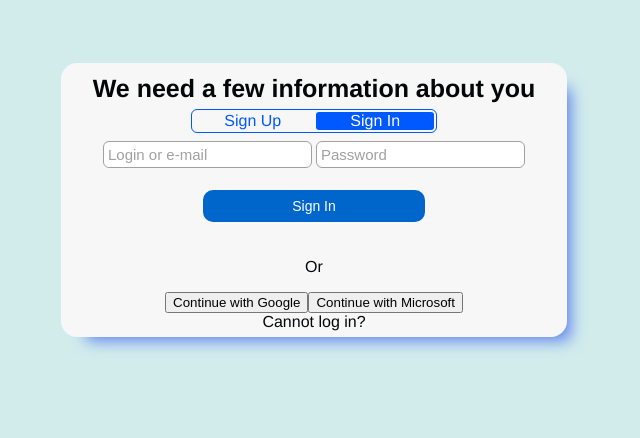
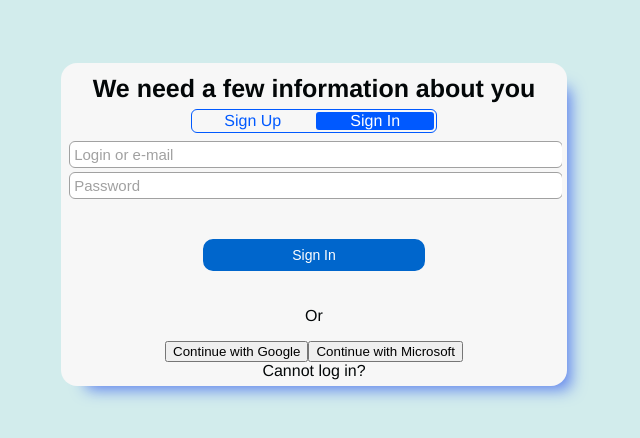
Before and after one commit to pasiastazebra/login-form-demo, a Vue app in the folder login-form/: page /signin in a window 1280 px wide. Shown: the top 438 px of the page, without its empty margins (326-966 px from the left). Built offline with nearby package versions, Linux system fonts and the light colour scheme.

Commit message:
Updated styling for Sign In

```diff
--- a/login-form/src/components/form_components/SignIn.vue
+++ b/login-form/src/components/form_components/SignIn.vue
@@ -2,8 +2,13 @@
     <div class="inside-window">
       <div class="inside-window-signups">
       <form class="inside-window-signup-form">
+        <div class="field-group">
           <input type="text" class="field" placeholder="Login or e-mail" required/>
           <input type="password" class="field" placeholder="Password" required/>
+        </div>
+        <div class="field-group">
+          <input type="password" class="field" placeholder="Password" required/>
+        </div>
         <br>
         <input type="submit" class="button" value="Sign In">
       </form>
@@ -30,6 +35,7 @@ export default {
 $color: #a1a1a1;
 
 .field {
+  flex: 0 0 98%;
   padding: 4px;
   font-size: 15px;
   border-width: 1px;
@@ -37,9 +43,8 @@ $color: #a1a1a1;
   color: $color;
   border-style: solid;
   border-radius: 6px;
+  margin: 2px;
 
-     margin: 2px;
-     max-width: 45%;
   &:focus {
     outline:none;
   }
@@ -47,6 +52,11 @@ $color: #a1a1a1;
   &::placeholder {
     color: $color;
   }
+}
+
+.field-group {
+  display: flex;
+  justify-content: space-between;
 }
 
 .button{
```
Lines whose indentation alone changed are shown as unchanged.
